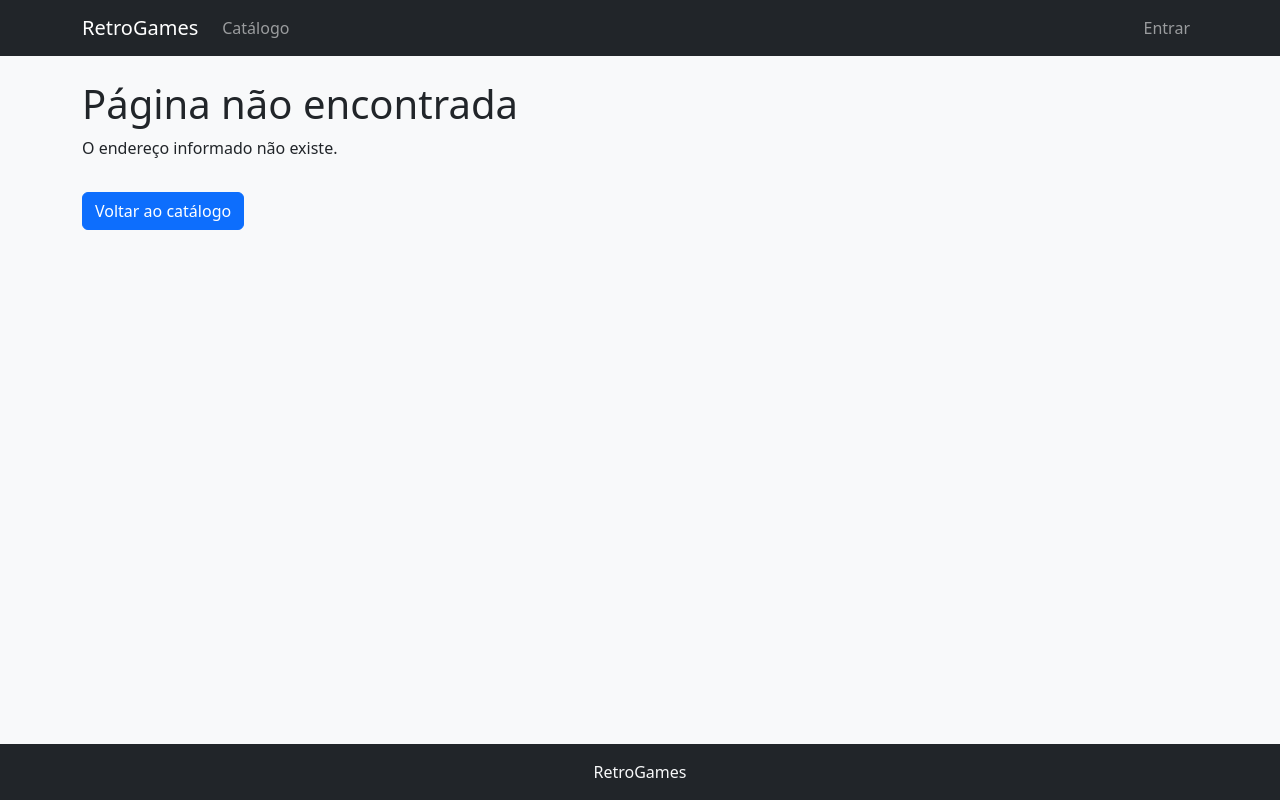
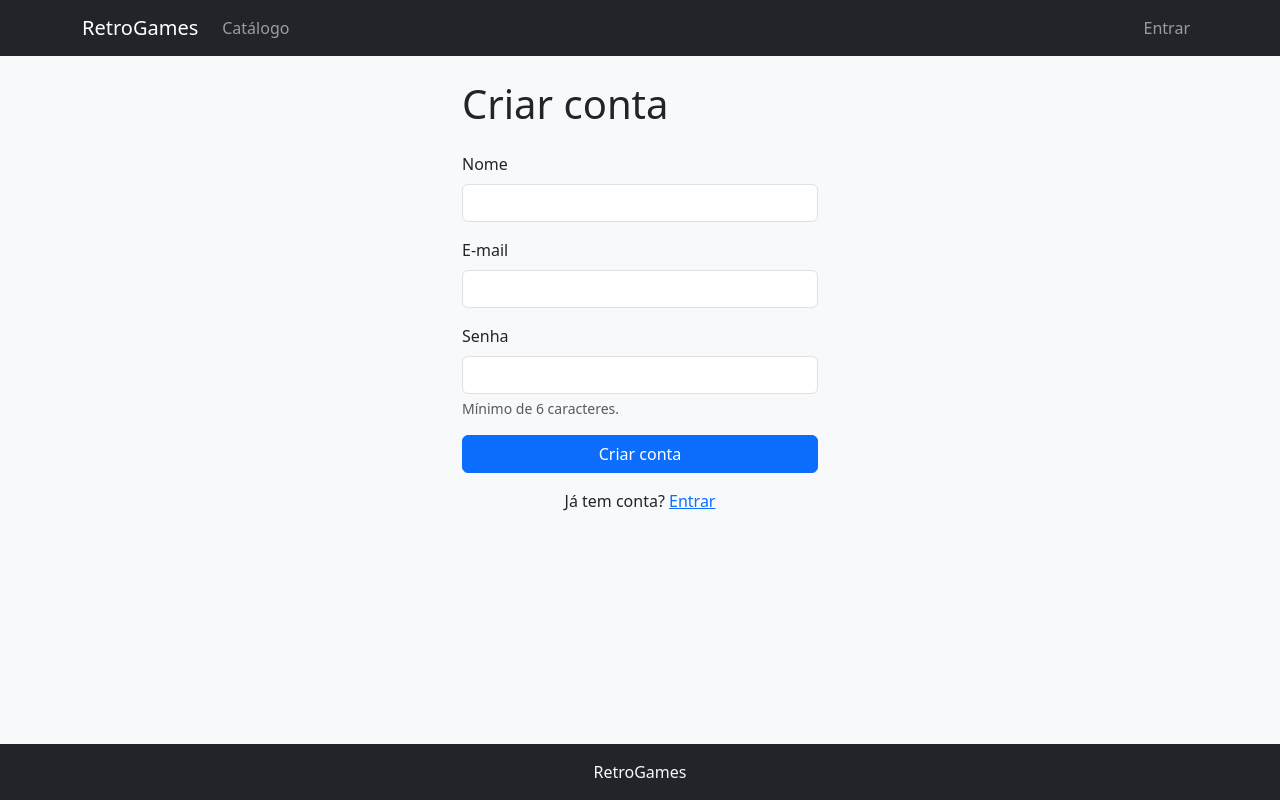
Before and after one commit to allanvictor-dev/Retro-Games, a React (Vite) app in the folder retrogames.web/: page /cadastro in a window 1280 px wide. Built offline with nearby package versions, Linux system fonts and the light colour scheme; no server answers.

Commit message:
Implementa tela de cadastro de cliente #22

```diff
--- a/retrogames.web/src/App.jsx
+++ b/retrogames.web/src/App.jsx
@@ -4,6 +4,7 @@ import RotaProtegida from './components/RotaProtegida.jsx'
 import Layout from './components/Layout.jsx'
 import Catalogo from './pages/Catalogo/Catalogo.jsx'
 import DetalheJogo from './pages/Catalogo/DetalheJogo.jsx'
+import Cadastro from './pages/Cadastro/Cadastro.jsx'
 import Login from './pages/Login/Login.jsx'
 import NaoEncontrada from './pages/NaoEncontrada.jsx'
 
@@ -14,6 +15,7 @@ export default function App() {
         <Route index element={<Catalogo />} />
         <Route path="jogos/:id" element={<DetalheJogo />} />
         <Route path="login" element={<Login />} />
+        <Route path="cadastro" element={<Cadastro />} />
         <Route element={<RotaProtegida />}>
           <Route path="admin/jogos" element={<h1>Gerenciamento de jogos</h1>} />
           <Route path="admin/plataformas" element={<Plataformas />} />
--- /dev/null
+++ b/retrogames.web/src/pages/Cadastro/Cadastro.jsx
@@ -0,0 +1,114 @@
+import { useState } from 'react'
+import { Link, Navigate } from 'react-router-dom'
+import { obterMensagemErro } from '../../api/erros.js'
+import { Carregando } from '../../components/MensagensEstado.jsx'
+import { useAutenticacao } from '../../hooks/useAutenticacao.js'
+
+const CODIGO_EMAIL_JA_CADASTRADO = 106
+const MENSAGEM_EMAIL_JA_CADASTRADO = 'Já existe uma conta com este e-mail. Tente entrar ou use outro e-mail.'
+
+// Mesmas regras do CadastrarUsuarioRequestValidator do back-end.
+function validar({ nome, email, senha }) {
+  const erros = {}
+  const nomeLimpo = nome.trim()
+  const emailLimpo = email.trim()
+
+  if (!nomeLimpo) erros.nome = 'Informe o seu nome.'
+  else if (nomeLimpo.length > 120) erros.nome = 'O nome deve ter no máximo 120 caracteres.'
+
+  if (!emailLimpo) erros.email = 'Informe o seu e-mail.'
+  else if (!/^[^\s@]+@[^\s@]+\.[^\s@]+$/.test(emailLimpo)) erros.email = 'Informe um e-mail válido.'
+  else if (emailLimpo.length > 255) erros.email = 'O e-mail deve ter no máximo 255 caracteres.'
+
+  if (!senha) erros.senha = 'Informe uma senha.'
+  else if (senha.length < 6) erros.senha = 'A senha deve ter no mínimo 6 caracteres.'
+  else if (senha.length > 100) erros.senha = 'A senha deve ter no máximo 100 caracteres.'
+
+  return erros
+}
+
+export default function Cadastro() {
+  const { carregando, estaAutenticado, cadastrar } = useAutenticacao()
+  const [nome, setNome] = useState('')
+  const [email, setEmail] = useState('')
+  const [senha, setSenha] = useState('')
+  const [errosCampos, setErrosCampos] = useState({})
+  const [erro, setErro] = useState('')
+  const [enviando, setEnviando] = useState(false)
+
+  if (carregando) {
+    return <Carregando />
+  }
+
+  // Quem já tem sessão vai para o catálogo. Isso também leva o cliente recém-cadastrado
+  // para "/": cadastrar() preenche o usuário no contexto e a página renderiza de novo.
+  if (estaAutenticado) {
+    return <Navigate to="/" replace />
+  }
+
+  async function enviar(evento) {
+    evento.preventDefault()
+    setErro('')
+
+    const erros = validar({ nome, email, senha })
+    setErrosCampos(erros)
+    if (Object.keys(erros).length > 0) return
+
+    setEnviando(true)
+    try {
+      await cadastrar(nome.trim(), email.trim(), senha)
+    } catch (erroCadastro) {
+      if (erroCadastro.response?.data?.responseCode === CODIGO_EMAIL_JA_CADASTRADO) {
+        setErrosCampos({ email: MENSAGEM_EMAIL_JA_CADASTRADO })
+      } else {
+        setErro(obterMensagemErro(erroCadastro))
+      }
+      setEnviando(false)
+    }
+  }
+
+  return (
+    <div className="row justify-content-center">
+      <div className="col-12 col-sm-8 col-md-6 col-lg-4">
+        <h1 className="mb-4">Criar conta</h1>
+        {erro && <div className="alert alert-danger" role="alert">{erro}</div>}
+        <form onSubmit={enviar} noValidate>
+          <div className="mb-3">
+            <label htmlFor="nome" className="form-label">Nome</label>
+            <input id="nome" type="text" autoComplete="name"
+              className={'form-control' + (errosCampos.nome ? ' is-invalid' : '')}
+              aria-invalid={errosCampos.nome ? 'true' : undefined}
+              aria-describedby={errosCampos.nome ? 'nome-erro' : undefined}
+              value={nome} onChange={evento => setNome(evento.target.value)} />
+            {errosCampos.nome && <div id="nome-erro" className="invalid-feedback">{errosCampos.nome}</div>}
+          </div>
+          <div className="mb-3">
+            <label htmlFor="email" className="form-label">E-mail</label>
+            <input id="email" type="email" autoComplete="email"
+              className={'form-control' + (errosCampos.email ? ' is-invalid' : '')}
+              aria-invalid={errosCampos.email ? 'true' : undefined}
+              aria-describedby={errosCampos.email ? 'email-erro' : undefined}
+              value={email} onChange={evento => setEmail(evento.target.value)} />
+            {errosCampos.email && <div id="email-erro" className="invalid-feedback">{errosCampos.email}</div>}
+          </div>
+          <div className="mb-3">
+            <label htmlFor="senha" className="form-label">Senha</label>
+            <input id="senha" type="password" autoComplete="new-password"
+              className={'form-control' + (errosCampos.senha ? ' is-invalid' : '')}
+              aria-invalid={errosCampos.senha ? 'true' : undefined}
+              aria-describedby={errosCampos.senha ? 'senha-ajuda senha-erro' : 'senha-ajuda'}
+              value={senha} onChange={evento => setSenha(evento.target.value)} />
+            <div id="senha-ajuda" className="form-text">Mínimo de 6 caracteres.</div>
+            {errosCampos.senha && <div id="senha-erro" className="invalid-feedback">{errosCampos.senha}</div>}
+          </div>
+          <button type="submit" className="btn btn-primary w-100" disabled={enviando}>
+            {enviando ? 'Criando conta...' : 'Criar conta'}
+          </button>
+        </form>
+        <p className="mt-3 text-center">
+          Já tem conta? <Link to="/login">Entrar</Link>
+        </p>
+      </div>
+    </div>
+  )
+}
```
